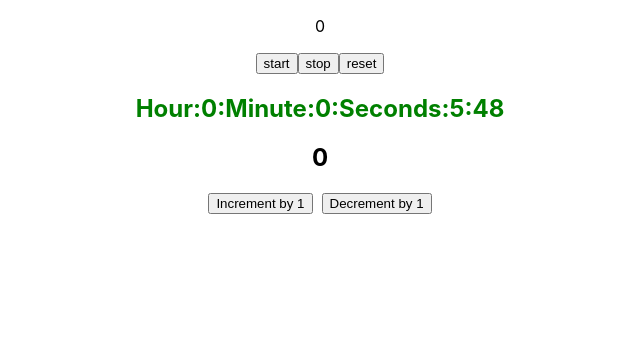
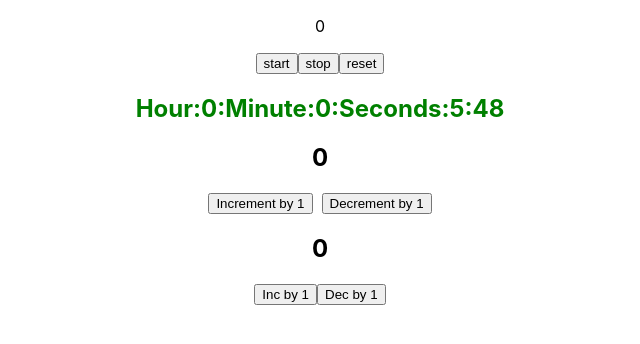
Before and after one commit to starydv7/timer, a React (Create React App) app: page / in a window 1280 px wide. Shown: the top 344 px of the page, without its empty margins (320-960 px from the left). Built offline with nearby package versions, Linux system fonts and the light colour scheme.

Commit message:
counter2

```diff
--- a/src/App.js
+++ b/src/App.js
@@ -1,6 +1,7 @@
 
 import './App.css';
 import Counter from './components/Counter';
+import Counter2 from './components/Counter2';
 import GoogleTimer from './components/GoogleTimer';
 import Timer from './components/Timer';
 
@@ -9,7 +10,8 @@ function App() {
     <div className="App">
       <Timer />
       <GoogleTimer />
-      <Counter/>
+      <Counter />
+      <Counter2/>
     </div>
   );
 }
--- a/src/components/Counter2.jsx
+++ b/src/components/Counter2.jsx
@@ -1,15 +1,23 @@
 import React from 'react'
-import { useState } from 'react'
+import { useEffect,useState } from 'react'
 
 const Counter2 = () => {
     const [count, setCount] = useState(0);
     const handleInc = () => {
         setCount(count + 1);
     }
+    const handleDec = () => {
+        setCount(count - 1);
+    }
+    useEffect(() => {
+
+    });
+
   return (
       <div>
-          <h2>Count</h2>
+          <h2>{count}</h2>
           <button onClick={handleInc}>Inc by 1</button>
+          <button onClick={handleDec}>Dec by 1</button>
     </div>
   )
 }
```
